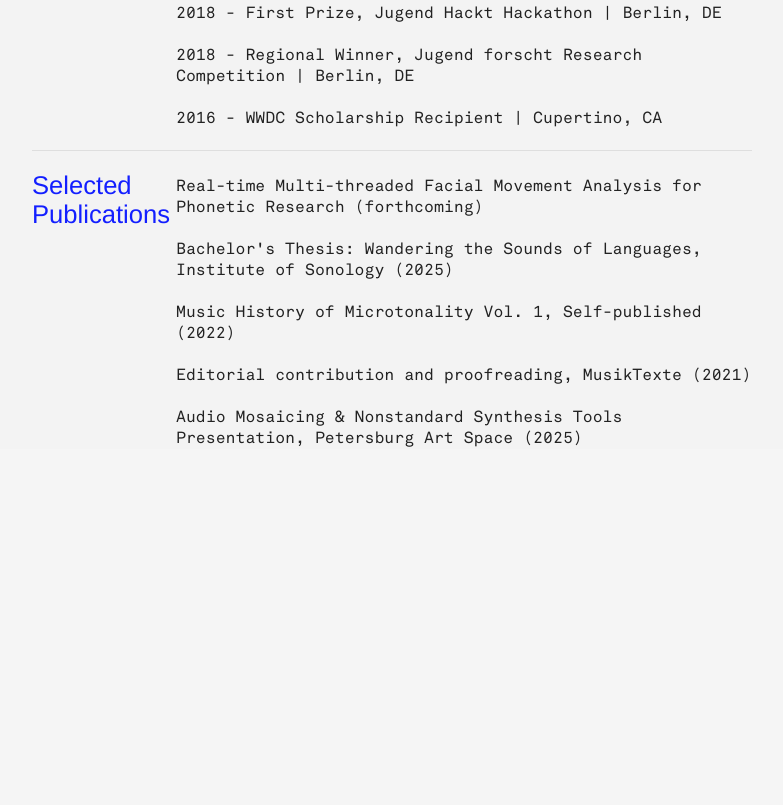
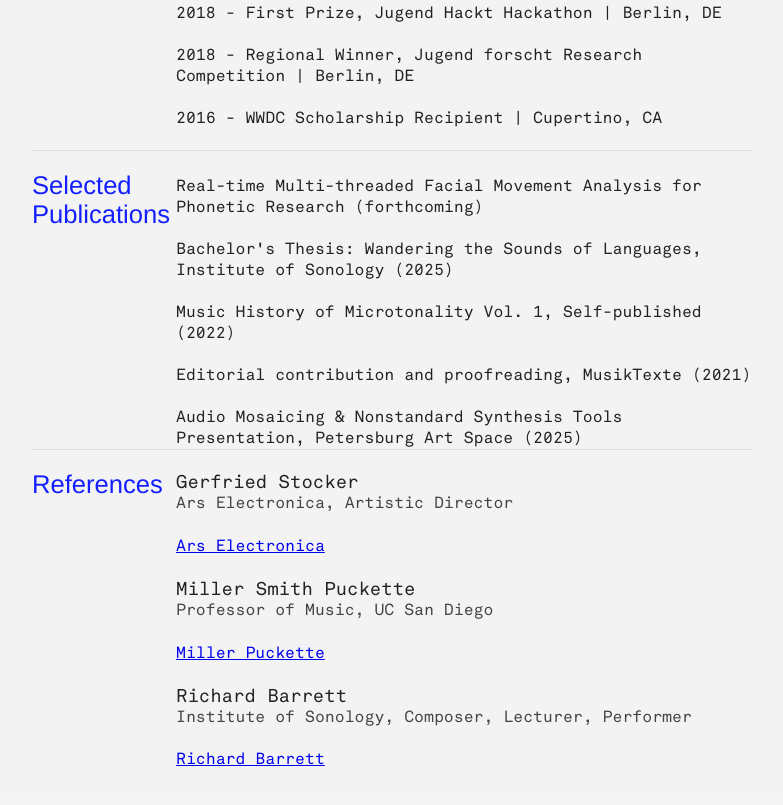
Before and after one commit to lydiakrifka/lydiakrifka.github.io, a website: page public/cv.html in a window 1280 px wide. Shown: the part 6319-7124 px from the top of the page, without its empty margins (248-1031 px from the left). Before the commit the page ends 6798 px from the top, so only its background shows below. Drawn offline with Linux system fonts and the light colour scheme.

Commit message:
Update cv.html

```diff
--- a/public/cv.html
+++ b/public/cv.html
@@ -408,6 +408,33 @@
 					<div class="clear"></div>
 				</section>
 
+				<section>
+					<div class="sectionTitle">
+						<h1>References</h1>
+					</div>
+
+					<div class="sectionContent">
+						<article>
+							<h2>Gerfried Stocker</h2>
+							<p>Ars Electronica, Artistic Director</p>
+							<p><a href="https://ars.electronica.art/about/en/">Ars Electronica</a></p>
+						</article>
+
+						<article>
+							<h2>Miller Smith Puckette</h2>
+							<p>Professor of Music, UC San Diego</p>
+							<p><a href="http://msp.ucsd.edu/">Miller Puckette</a></p>
+						</article>
+
+						<article>
+							<h2>Richard Barrett</h2>
+							<p>Institute of Sonology, Composer, Lecturer, Performer</p>
+							<p><a href="https://www.richard-barrett.net/">Richard Barrett</a></p>
+						</article>
+					</div>
+					<div class="clear"></div>
+				</section>
+
 				<script>
 					console.log("░░▒▓░   ░░▒▓      ░░▒▓");
 					console.log("░░▒▓░   ░░▒▓          ");
```
